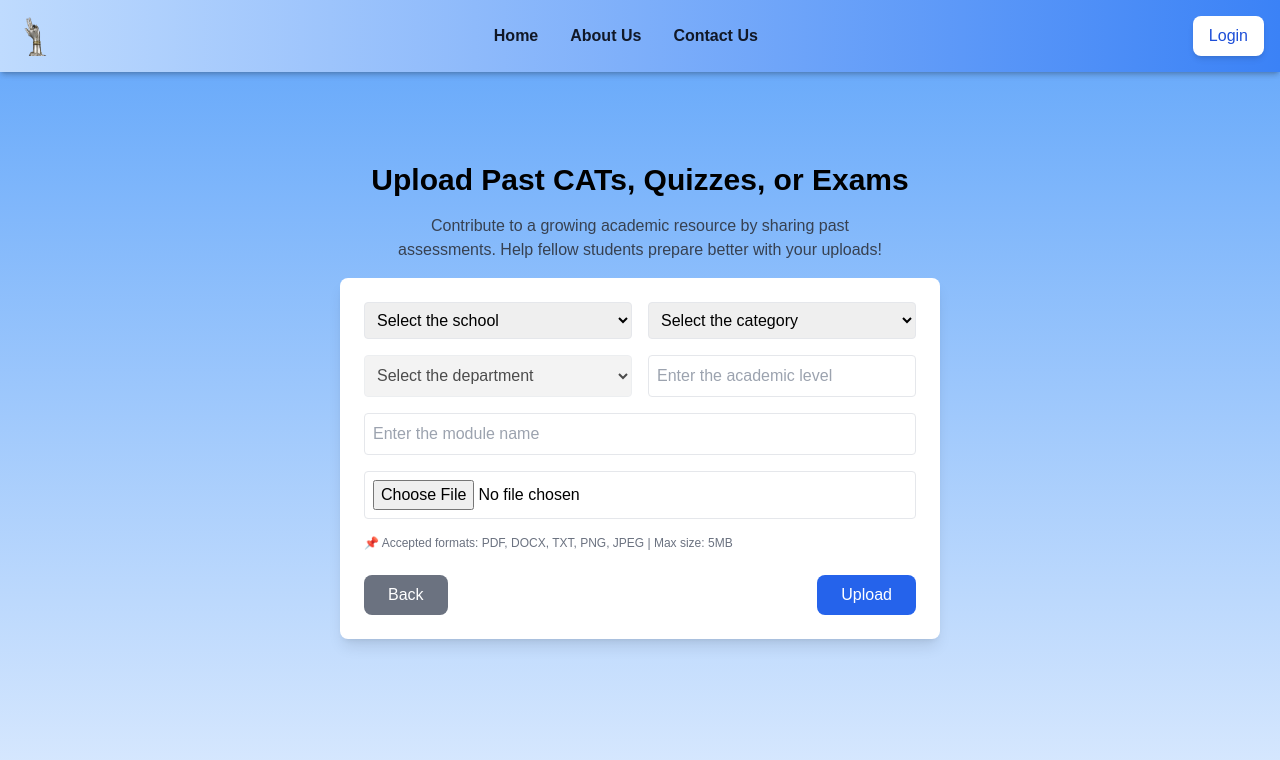
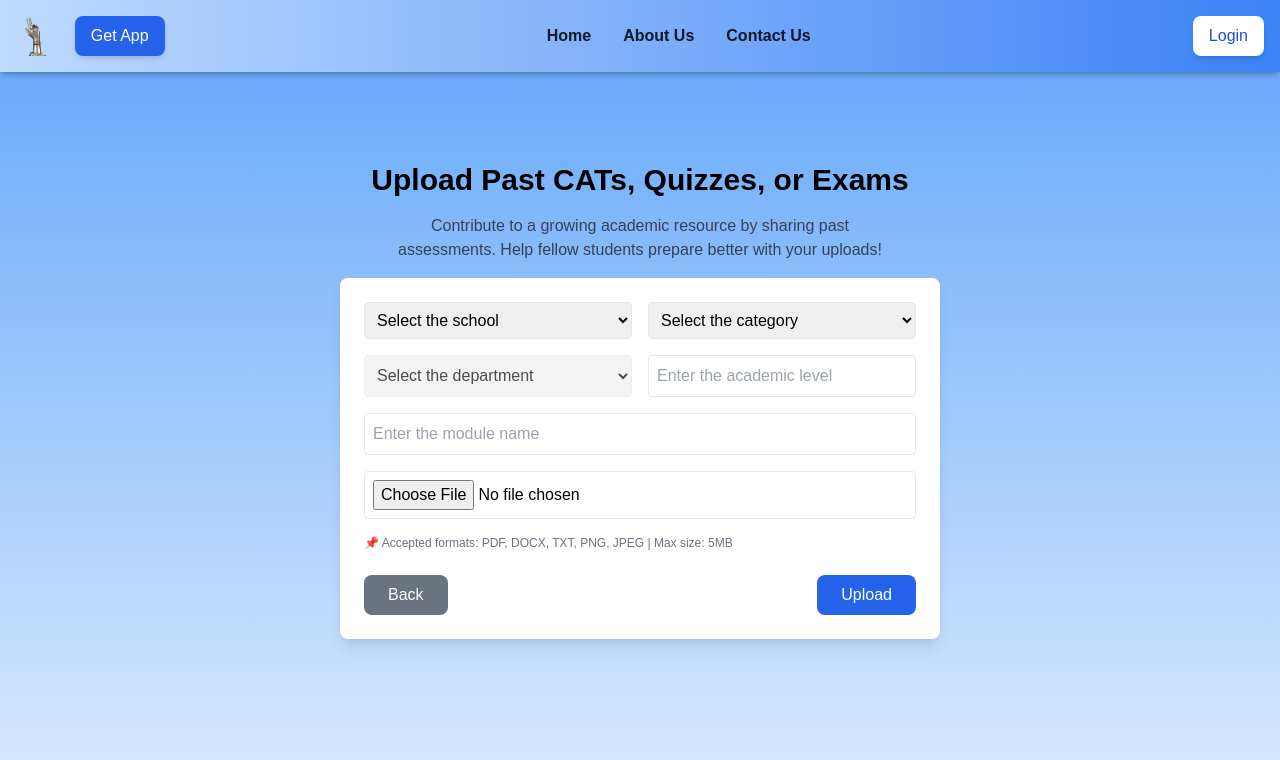
Before and after one commit to Mr-Ndi/MBank, a Next.js app in the folder frontside/: page /uploading in a window 1280 px wide. Shown: the top 760 px of the page. Built offline with nearby package versions, Linux system fonts and the light colour scheme.

Commit message:
complete	UI

```diff
--- a/frontside/app/components/NavBar.tsx
+++ b/frontside/app/components/NavBar.tsx
@@ -16,10 +16,15 @@
   return (
     <nav className="bg-gradient-to-r from-blue-200 to-blue-500 shadow-md fixed top-0 w-full z-50">
       <div className="container mx-auto flex justify-between items-center p-4">
-        {/* Logo */}
-        <Link href="/" className="text-xl font-bold text-gray-900">
-        <img src="/icon2.png" alt="Company Logo" className="h-10 w-auto" />
-        </Link>
+        {/* Logo & Get App Button */}
+        <div className="flex items-center space-x-4">
+          <Link href="/" className="text-xl font-bold text-gray-900">
+            <img src="/icon2.png" alt="Company Logo" className="h-10 w-auto" />
+          </Link>
+          <button className="hidden md:block bg-blue-600 text-white px-4 py-2 rounded-lg shadow-md hover:bg-blue-700">
+            Get App
+          </button>
+        </div>
 
         {/* Desktop Nav */}
         <ul className="hidden md:flex space-x-8 font-semibold text-gray-900">
@@ -50,8 +55,16 @@
           <li><Link href="/contact" className="block py-2" onClick={() => setIsOpen(false)}>Contact Us</Link></li>
           <li>
             <button
+              className="block bg-blue-600 text-white px-4 py-2 rounded-lg hover:bg-blue-700"
+              onClick={() => setIsOpen(false)}
+            >
+              Get App
+            </button>
+          </li>
+          <li>
+            <button
               onClick={handleLoginClick}
-              className="block py-2 bg-blue-600 text-white px-4 py-2 rounded-lg hover:bg-blue-700"
+              className="block bg-blue-600 text-white px-4 py-2 rounded-lg hover:bg-blue-700"
             >
               Login
             </button>
```
